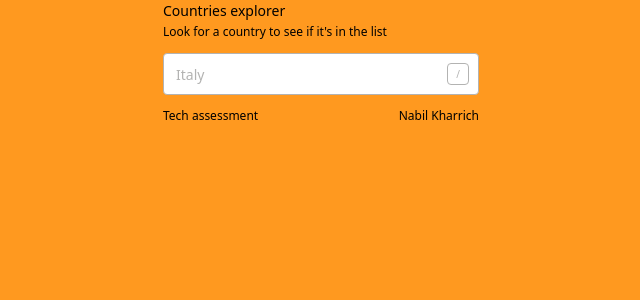
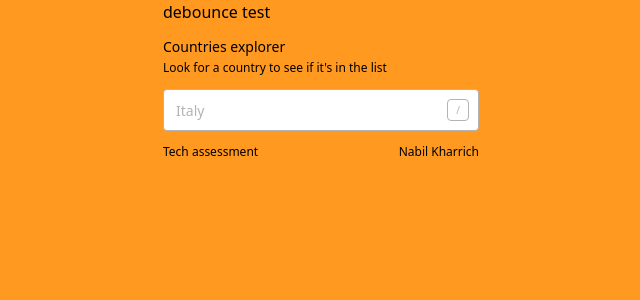
Before and after one commit to NabilKharrich/casavo-assessment, a React (Vite) app: page / in a window 1280 px wide. Shown: the top 300 px of the page, without its empty margins (319-959 px from the left). Built offline with nearby package versions, Linux system fonts and the light colour scheme.

Commit message:
feat: debounce input value

```diff
--- a/src/components/Autocomplete.tsx
+++ b/src/components/Autocomplete.tsx
@@ -42,6 +42,7 @@ function Autocomplete() {
 
     return (
         <div className={styles.container}>
+            debounce test {term}
             <div className={styles.top}>
                 <span className={styles.title}>Countries explorer</span>
                 <span className={styles.description}>
```
